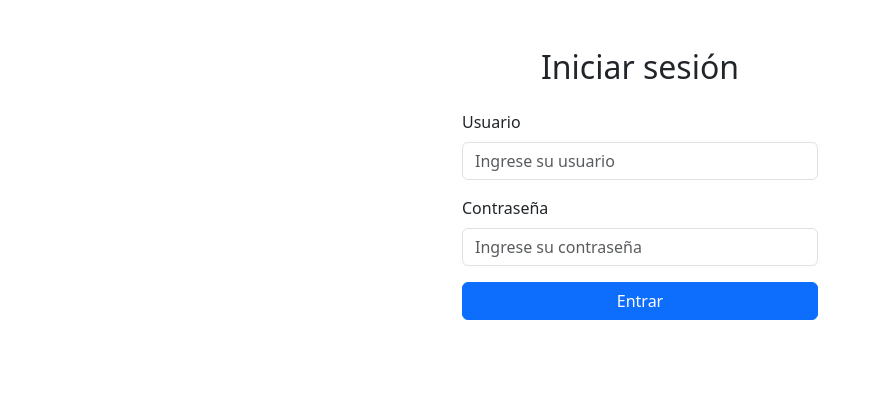
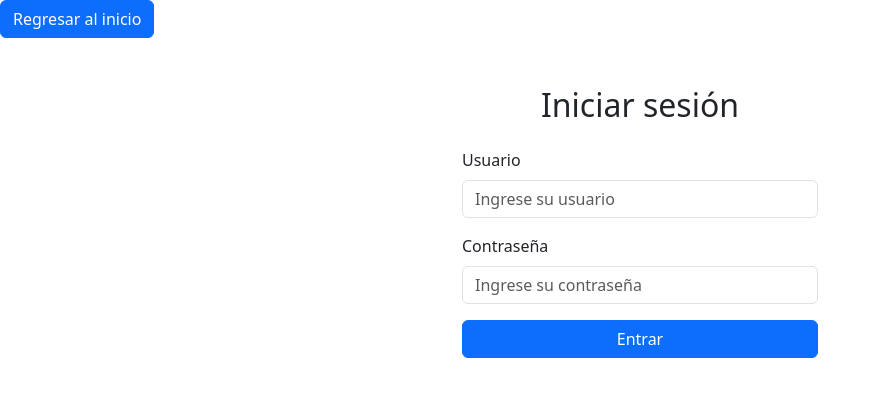
Before and after one commit to Yukhio/alfa-info, a Flask app: page /login in a window 1280 px wide. Shown: the top 397 px of the page, without its empty margins (0-881 px from the left). Run offline with Flask 3, Linux system fonts and the light colour scheme.

Commit message:
Botón de regresar

```diff
--- a/templates/login.html
+++ b/templates/login.html
@@ -6,6 +6,10 @@
     <meta name="viewport" content="width=device-width, initial-scale=1.0">
     <title>Alfa PCS Max</title>
     <link href="https://cdn.jsdelivr.net/npm/bootstrap@5.3.0/dist/css/bootstrap.min.css" rel="stylesheet">
+    <button class="btn btn-primary" id="darkModeToggle">
+        Regresar al inicio
+        <a href="/"></a>
+    </button>
 </head>
 <body>
     <div class="container py-5">
```
